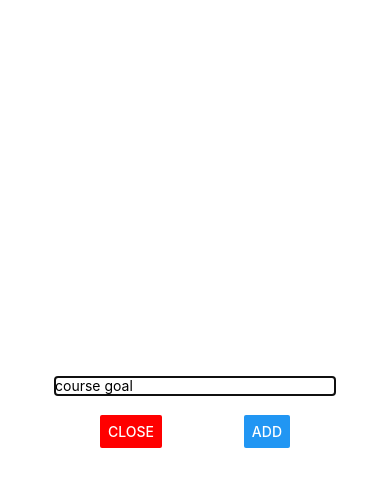
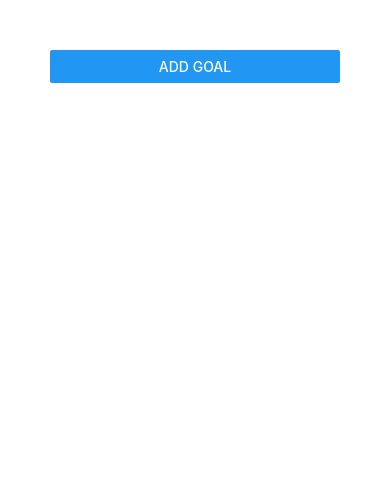
Before and after one commit to elleom/ReactNative-Tryout, a React Native app: screen / in a window 390 px wide. Shown: the top 486 px of the page. Built offline with nearby package versions, Linux system fonts and the light colour scheme.

Commit message:
add functionality ModalHandler

```diff
--- a/App.js
+++ b/App.js
@@ -6,6 +6,7 @@ import GoalInput from "./components/GoalInput";
 
 export default function App() {
 	const [courseGoals, setCourseGoal] = useState([]); // [] stands for empty array
+	const [isAddMode, setAddMode] = useState(false);
 
 	const addGoalHandler = (goalTitle) => {
 		//Syntax: func( [... currentArray, itemToAdd ])
@@ -18,7 +19,12 @@ export default function App() {
 			...courseGoals,
 			{ id: getRandomId(10000, 100000).toString(), value: goalTitle },
 		]); // spread array
+		setAddMode(false);
 	};
+
+	const onCloseModalHandler = () => {
+		setAddMode(false);
+	}
 
 	const getRandomId = (min, max) => {
 		return Math.random() * (max - min) + min;
@@ -32,10 +38,13 @@ export default function App() {
 		});
 	};
 
+
+
 	return (
 		//addGoalHandler is defined and referenced via GoalInput component
 		<View style={styles.screen}>
-			<GoalInput onAddGoal={addGoalHandler} />
+			<Button  title="Add Goal" onPress={() => setAddMode(true)}/>
+			<GoalInput visible={isAddMode} onAddGoal={addGoalHandler} onCancel={onCloseModalHandler} />
 
 			<FlatList
 				keyExtractor={(item, index) => item.id}
```
